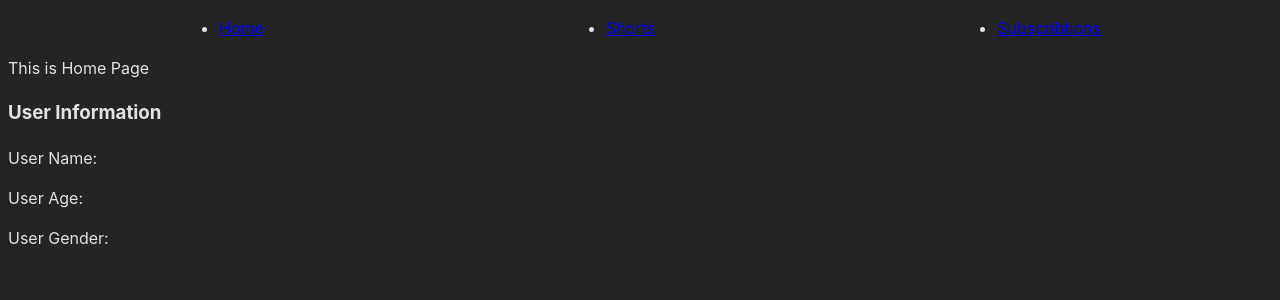
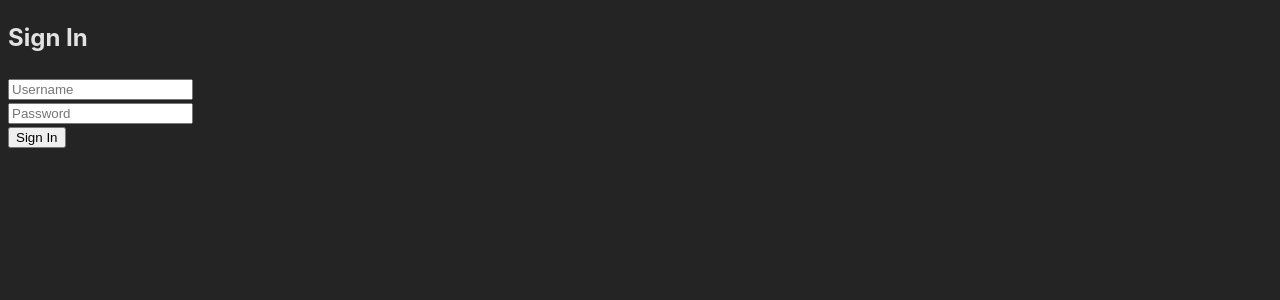
Before and after one commit to grish97/react-course, a React (Vite) app: page /signin in a window 1280 px wide. Before the commit this address led to /. Shown: the top 300 px of the page. Built offline with nearby package versions, Linux system fonts and the light colour scheme.

Commit message:
feat: user auth flow

```diff
--- /dev/null
+++ b/src/data/mock/users.json
@@ -0,0 +1,87 @@
+[
+    {
+      "firstName": "John",
+      "lastName": "Doe",
+      "email": "johndoe@example.com",
+      "username": "john_doe91",
+      "phone": "+1-555-123-4567",
+      "address": {
+        "street": "123 Main St",
+        "city": "Springfield",
+        "state": "IL",
+        "zipCode": "62704",
+        "country": "USA"
+      },
+      "dateOfBirth": "1991-05-15",
+      "gender": "Male",
+      "occupation": "Software Engineer"
+    },
+    {
+      "firstName": "Jane",
+      "lastName": "Smith",
+      "email": "janesmith@example.com",
+      "username": "jane_smith22",
+      "phone": "+44-7700-900123",
+      "address": {
+        "street": "456 Oak Ave",
+        "city": "London",
+        "state": "England",
+        "zipCode": "SW1A 1AA",
+        "country": "UK"
+      },
+      "dateOfBirth": "1987-08-23",
+      "gender": "Female",
+      "occupation": "Graphic Designer"
+    },
+    {
+      "firstName": "Carlos",
+      "lastName": "Gonzalez",
+      "email": "carlosg@example.com",
+      "username": "carlos_g92",
+      "phone": "+34-612-345-678",
+      "address": {
+        "street": "789 Calle Mayor",
+        "city": "Madrid",
+        "state": "Madrid",
+        "zipCode": "28001",
+        "country": "Spain"
+      },
+      "dateOfBirth": "1992-11-30",
+      "gender": "Male",
+      "occupation": "Data Analyst"
+    },
+    {
+      "firstName": "Aisha",
+      "lastName": "Khan",
+      "email": "aisha.k@example.com",
+      "username": "aisha_khan89",
+      "phone": "+92-312-3456789",
+      "address": {
+        "street": "321 Jasmine Road",
+        "city": "Lahore",
+        "state": "Punjab",
+        "zipCode": "54000",
+        "country": "Pakistan"
+      },
+      "dateOfBirth": "1989-04-10",
+      "gender": "Female",
+      "occupation": "Doctor"
+    },
+    {
+      "firstName": "Liam",
+      "lastName": "O'Connor",
+      "email": "liamo@example.com",
+      "username": "liam_oconnor78",
+      "phone": "+353-87-654-3210",
+      "address": {
+        "street": "567 Green St",
+        "city": "Dublin",
+        "state": "Leinster",
+        "zipCode": "D02 XY67",
+        "country": "Ireland"
+      },
+      "dateOfBirth": "1978-12-05",
+      "gender": "Male",
+      "occupation": "Professor"
+    }
+  ]
--- /dev/null
+++ b/src/data/users.js
@@ -0,0 +1,7 @@
+import users from './mock/users.json';
+
+export const findUser = (username) => {
+    const foundUser = users.find(user => user.username === username);
+
+    return foundUser;
+};
--- a/src/hooks/useAuth.js
+++ b/src/hooks/useAuth.js
@@ -1,12 +1,34 @@
+import { useState } from "react";
+import { findUser } from '../data/users';
 
 export const useAuth = () => {
+    const [userData, setUserData] = useState({ isLoggedIn: false, user: null  });
+
+    const signIn = (username, password) => {
+        const user = findUser(username);
+
+        if (user) {
+            const storeUser = { isLoggedIn: true, user: user };
+
+            localStorage.setItem('auth', JSON.stringify(storeUser));
+
+            setUserData(storeUser);
+
+            return user;
+        }
+
+        return null;
+    };
+
+    const signOut = () => {
+        localStorage.clear();
+        setUserData({ isLoggedIn: false, user: null });
+    };
+
+
     return {
-        user: {
-            id: '234234234',
-            name: 'John',
-            age: 27,
-            gender: 'male',
-        },
-        isLoggedIn: true,
+        auth: userData,
+        signIn,
+        signOut,
     };
 };
--- a/src/pages/SignIn.jsx
+++ b/src/pages/SignIn.jsx
@@ -1,19 +1,48 @@
-
+import { useState } from 'react';
 
 export const SignIn = () => {
+    const [username, setUserName] = useState('');
+    const [password, setPassword] = useState('');
+
+    const onChangeUsername = (event) => {
+        setUserName(event.target.value);
+    };
+
+    const onChangePassword = (event) => {
+        setPassword(event.target.value);
+    };
+
+    const handleSignIn = () => {
+       // find user by username
+
+       // save found user data into local storage
+
+       // naviagte home page
+    };
+
     return (
         <div>
             <h2>Sign In</h2>
 
             <div>
-                <input type="text" placeholder="Username" />
+                <input
+                    value={username}
+                    onChange={onChangeUsername}
+                    type="text"
+                    placeholder="Username"
+                />
             </div>
 
             <div>
-                <input type="password" placeholder="Password" />
+                <input
+                    value={password}
+                    onChange={onChangePassword}
+                    type="password"
+                    placeholder="Password"
+                />
             </div>
 
-            <button>Sign In</button>
+            <button onClick={handleSignIn}>Sign In</button>
         </div>
     );
 };
--- a/src/routing/PrivateRoutes.jsx
+++ b/src/routing/PrivateRoutes.jsx
@@ -3,9 +3,9 @@ import { useAuth } from '../hooks/useAuth';
 
 
 export const PrivateRoutes = () => {
-    const { isLoggedIn } = useAuth();
+    const { auth } = useAuth();
 
-    return isLoggedIn
+    return auth.isLoggedIn
         ? <Outlet />
         : <Navigate to='/signin' />;
 };
--- a/src/routing/PublicRoutes.jsx
+++ b/src/routing/PublicRoutes.jsx
@@ -3,9 +3,9 @@ import { useAuth } from '../hooks/useAuth';
 
 
 export const PublicRoutes = () => {
-    const { isLoggedIn } = useAuth();
+    const { auth } = useAuth();
 
-    return isLoggedIn
+    return auth.isLoggedIn
         ? <Navigate to='/' />
         : <Outlet />;
 };
```
